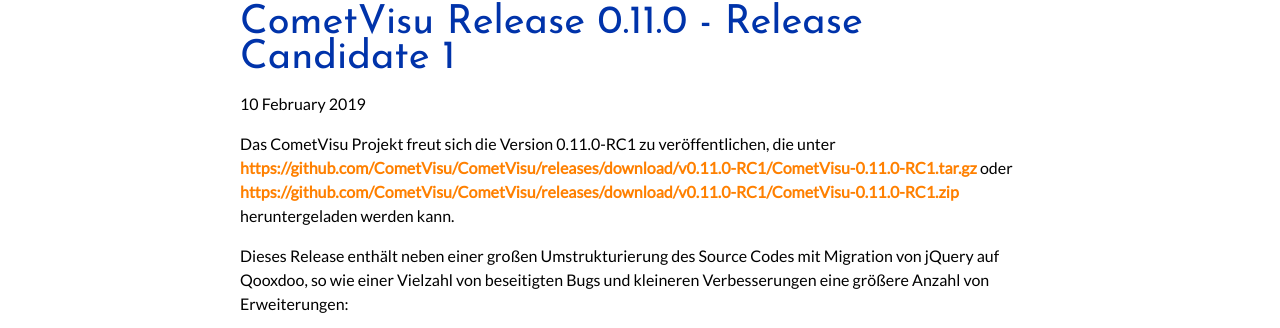
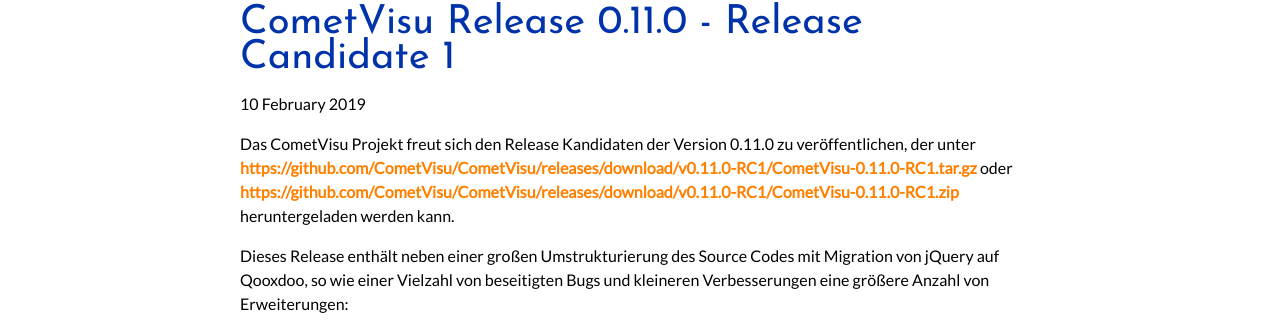
Before and after one commit to CometVisu/cometvisu.github.io, a Jekyll site: the page built from _posts/2019-02-10-CometVisu_release-0.11.0-RC1.de.md, in a window 1280 px wide and 900 px high, scrolled down 824 px. Shown: the part 126-454 px from the top of the window. Built offline with Jekyll 4.4.1, drawn with Linux system fonts in a browser that asks for light colours; some web fonts are replaced.

Commit message:
Minor fix

```diff
--- a/_posts/2019-02-10-CometVisu_release-0.11.0-RC1.de.md
+++ b/_posts/2019-02-10-CometVisu_release-0.11.0-RC1.de.md
@@ -7,7 +7,7 @@ ref: post190210
 backdrop: /media/news.jpg
 ---
 
-Das CometVisu Projekt freut sich die Version 0.11.0-RC1 zu veröffentlichen, die unter
+Das CometVisu Projekt freut sich den Release Kandidaten der Version 0.11.0 zu veröffentlichen, der unter
 [https://github.com/CometVisu/CometVisu/releases/download/v0.11.0-RC1/CometVisu-0.11.0-RC1.tar.gz](https://github.com/CometVisu/CometVisu/releases/download/v0.11.0-RC1/CometVisu-0.11.0-RC1.tar.gz)
 oder
 [https://github.com/CometVisu/CometVisu/releases/download/v0.11.0-RC1/CometVisu-0.11.0-RC1.zip](https://github.com/CometVisu/CometVisu/releases/download/v0.11.0-RC1/CometVisu-0.11.0-RC1.zip)
```
Also changed, not shown: _posts/2017-04-09-CometVisu-release-0.10.2.de.md (+1 -1 lines), _posts/2019-02-10-CometVisu_release-0.11.0-RC1.md (+1 -1 lines).
